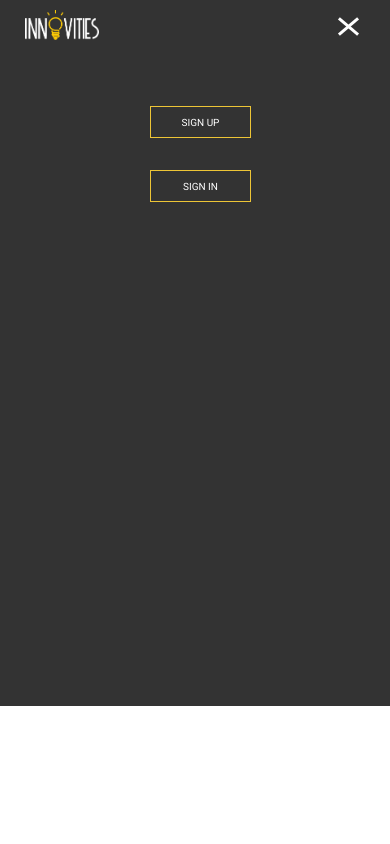
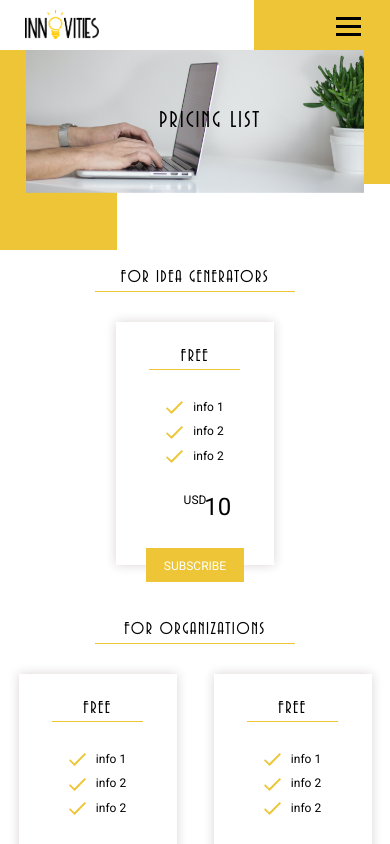
Before and after one commit to grigor-aramyan/generAItor, a React app: page / in a window 390 px wide. Shown: the top 844 px of the page. Built offline with nearby package versions, Linux system fonts and the light colour scheme.

Commit message:
added responsive Pricing page

```diff
--- a/public/css/styles.css
+++ b/public/css/styles.css
@@ -37,6 +37,7 @@
   position: absolute;
   width: 1440px;
   height: 706px;
+  z-index: 1000;
 }
 .header-wrapper {
   height: 72px;
@@ -437,119 +438,75 @@
 }
 
 /* Pricing page start */
-.pricing-header-wrapper {
+.pricing-rectangle {
+  background-image: url(../images/pricing_rectangle.png);
+  background-position: top right;
+  background-repeat: no-repeat;
+  background-size: 35.4%;
+  /* padding: 0!important; */
+}
+.image_content_pricing {
   position: relative;
-  z-index: 100;
-}
-.pricing-rectangle {
-  position: absolute;
-  width: 506px;
-  height: 682px;
-  left: 0px;
-  top: 125px;
-  background: #edc536;
-}
-.pricing-rectangle2 {
-  position: absolute;
-  width: 506px;
-  height: 681px;
-  right: 0px;
-  z-index: 1;
-  background: #edc536;
-}
-
-.pricing-image-wrapper {
-  position: absolute;
-  width: 1319px;
-  height: 557px;
-  /* left: 60px; */
-  margin-left: 60px;
-  top: 125px;
-  z-index: 10;
-}
-
-.pricing-image-title {
-  font-family: Avenida Std;
-  font-style: normal;
-  font-weight: normal;
-  font-size: 48px;
-  line-height: 28px;
-  text-align: center;
-  letter-spacing: 0.08em;
-  white-space: nowrap;
-  color: #000000;
-}
-.pricing-image-title-wrapper {
-  position: relative;
-  height: 28px;
-  top: 290px;
-  left: -43%;
-  z-index: 150;
-  text-align: center;
-}
-
-.pricing-idea-wrapper {
-  /* width: 294px;
-  height: 21px; */
-  position: absolute;
-  top: 345px;
-  text-align: center;
-}
-
+  margin: 0 auto;
+  margin-top: 126px;
+  margin-bottom: 240px;
+  text-align: center;
+}
+.image_content_pricing .image_content-prc {
+  width: 94%;
+
+}
+.pricing-bg {
+    position: absolute;
+    left: -8%;
+    top: 0;
+    z-index: -10;
+    width: 38%!important;
+
+}
+.pricing-idea-wrapper,
+.pricing-org-wrapper {
+  text-align: center;
+}
 .pricing-idea-text {
-  font-family: Avenida Std;
-  font-style: normal;
+  width: 550px;
+  font-family: "Avenida Std", serif;
   font-weight: normal;
   font-size: 36px;
   line-height: 21px;
   letter-spacing: 0.08em;
-
-  color: #000000;
-}
-
-.pricing-idea-line {
-  width: 550px;
-  height: 0px;
-  margin-top: 30px;
-  border: 1px solid #edc536;
-}
-
+  color: #000000;
+  margin: 0 auto;
+  padding-bottom: 30px;
+  border-bottom: 1px solid #edc536;
+}
+.org-wrapper {
+  display: flex;
+  justify-content: space-around;
+}
 .pricing-center-rectangle {
-  position: absolute;
   width: 308px;
   height: 492px;
-  margin: 100px auto;
-  top: 435px;
+  margin: 0 auto;
+  margin-top: 60px;
   background: #ffffff;
-  box-shadow: 0px 0px 10px rgba(0, 0, 0, 0.2);
+  box-shadow: 0px 0px 10px rgba(70, 36, 36, 0.2);
 }
 .pricing-free {
-  position: absolute;
-  width: 36px;
-  height: 14px;
-  left: 146px;
-  top: 60px;
   font-family: Avenida Std;
   font-style: normal;
   font-weight: normal;
   font-size: 24px;
   line-height: 14px;
+  text-transform: uppercase;
   letter-spacing: 0.08em;
-
-  color: #000000;
-}
-.pricing-center-free-line {
-  position: relative;
-  top: 85px;
-  left: 95px;
+  color: #000000;
+  padding: 60px 0 10px;
+  margin: 0 auto;
+  text-align: center;
   width: 131px;
-  height: 0px;
-  margin-bottom: 100px;
-  /* left: 98px; */
-  border: 1px solid #edc536;
-  background: url(../images/free-Line.png);
-}
-
+  border-bottom: 1px solid #edc536;
+}
 .pricing-list-item {
   font-family: Roboto;
   font-style: normal;
@@ -558,14 +515,19 @@
   line-height: 21px;
   list-style: none;
   color: #000000;
-  margin: 30px;
+  margin-bottom: 30px;
+}
+.pricing-list-item > img {
+  margin-right: 10px;
 }
 .pricing-list-wrapper {
-  margin-top: 168px;
+  margin-top: 84px;
 }
 .pricing-price {
   display: flex;
-  margin-left: 126px;
+  justify-content: center;
+  margin-top: 60px;
+  position: relative;
 }
 .pricing-price-usd {
   font-family: Roboto;
@@ -581,177 +543,43 @@
   font-weight: normal;
   font-size: 36px;
   line-height: 42px;
-
-  color: #000000;
+  color: #000000;
+  position: absolute;
+  top: -6px;
+  right: 32%;
 }
 .pricing-subscribe-btn {
   background: #edc536;
   width: 137px;
   height: 50px;
-  margin: 100px auto;
+  margin: 0 auto;
+  margin-top: 91px;
+  display: flex;
+  align-items: center;
+  justify-content: center;
 }
 .pricing-btn-text {
   font-family: Roboto;
   font-style: normal;
   font-weight: normal;
   font-size: 18px;
-  line-height: 50px;
-  text-align: center;
-  text-transform: uppercase;
-
-  color: #ffffff;
-}
-.pricing-btn-text:hover {
-  text-decoration: none;
-  color: #ffffff;
-}
-
-.pricing-organization-wrapper {
-  position: absolute;
-  width: 283px;
-  height: 21px;
-  top: 1200px;
-  margin: 120px auto;
-  text-align: center;
-}
-
-.pricing-organization-title {
-  font-family: Avenida Std;
-  font-style: normal;
-  font-weight: normal;
-  font-size: 36px;
   line-height: 21px;
   text-align: center;
-  letter-spacing: 0.08em;
-  margin: 0 auto;
-
-  color: #000000;
-}
-
-.pricing-org-line {
-  position: absolute;
-  top: 1360px;
-  width: 550px;
-  height: 0px;
-  border: 1px solid #edc536;
-  background: url(../images/pricing-line.png);
-}
-
-.pricing-org-rectangle {
-  width: 308px;
-  /* height: 492px; */
-  position: relative;
-  background: #ffffff;
-  box-shadow: 0px 0px 10px rgba(0, 0, 0, 0.2);
-}
-
-.pricing-org-free-title {
-  width: 36px;
-  height: 14px;
-  position: relative;
-  top: 60px;
-  left: 136px;
-  /* margin-top: 60px; */
-  font-family: Avenida Std;
-  font-style: normal;
-  font-weight: normal;
-  font-size: 24px;
-  line-height: 14px;
-  letter-spacing: 0.08em;
-
-  color: #000000;
-}
-.pricing-org-free-line {
-  width: 131px;
-  height: 0px;
-  position: relative;
-  top: 67px;
-  left: 89px;
-  border: 1px solid #edc536;
-  background: url(../images/free-Line.png);
-}
-.pricing-org-rect-wrapper {
-  position: absolute;
-  display: flex;
-  top: 1460px;
-  margin-bottom: 200px;
-}
-.pricing-org-list-wrapper {
-  position: relative;
-  width: 248px;
-  /* border: 1px solid red; */
-  top: 138px;
-  left: 30px;
-}
-.pricing-org-list-item {
-  font-family: Roboto;
-  font-style: normal;
-  font-weight: normal;
-  font-size: 18px;
-  line-height: 21px;
-  list-style: none;
-  color: #000000;
-  margin: 30px;
-  list-style-type: none;
-}
-
-.pricing-price-org {
-  width: 56px;
-  height: 42px;
-  display: flex;
-  margin-top: 191px;
-  position: relative;
-  /* top: 151px; */
-  left: 126px;
-  margin-bottom: 74px;
-}
-
-.pricing-org-subscribe-btn {
-  width: 137px;
-  height: 50px;
-  background: #edc536;
-  position: relative;
-  top: 25px;
-  left: 85px;
-  text-align: center;
-}
-.pricing-price-usd-org {
-  font-size: 18px;
-  line-height: 21px;
-}
-.pricing-price-num-org {
-  font-size: 36px;
-  line-height: 42px;
-}
-.pricing-org-btn-text {
-  font-family: Roboto;
-  font-style: normal;
-  font-weight: normal;
-  font-size: 18px;
-  line-height: 50px;
-  /* text-align: center; */
   text-transform: uppercase;
   color: #ffffff;
 }
-
-.pricing-org-btn-text:hover {
+.pricing-subscribe-btn:hover {
+  background-color: #ffffff;
+  border: 1px solid #000000;
+  transition: all .3s;
+}
+.pricing-subscribe-btn:hover .pricing-btn-text {
   text-decoration: none;
-  color: #ffffff;
-}
-
-.pricing-image {
-  position: absolute;
-  width: 1319px;
-  height: 557px;
-  left: 60px;
-  top: 125px;
-}
-
-.pricing-footer-wrapper {
-  position: relative;
-  top: 2200px;
-}
-
+  color: #000000;
+}
+.for_ideas, .for_org {
+  margin-bottom: 120px;
+}
 /* Pricing Page end */
 
 /* Get in touch component styles */
@@ -2681,7 +2509,11 @@
 }
 
 /* ========= MEDIA ========== */
-
+@media screen and (max-width: 1330px) and (min-width: 900px) {
+  .pricing-price-num {
+    right: 30%;
+  }
+}
 @media screen and (max-width: 767px) {
   .header-logo-wrapper {
     width: 150px;
@@ -3083,4 +2915,71 @@
   align-items: center;
   flex-direction: column;
 }
-}
+
+/* **** PRICING RESPONSIVE */
+/* Pricing page start */
+.pricing-rectangle { /* ++ */
+  background-size: 35%;
+}
+.image_content_pricing {
+  margin-top: 50px;
+  margin-bottom: 80px;
+}
+.image_content_pricing img {
+  width: 94%;
+
+}
+.pricing-idea-text {
+  width: 200px;
+  font-size: 18px;
+  line-height: 8px;
+  padding-bottom: 10px;
+}
+.pricing-center-rectangle {
+  width: 158px;
+  height: 243px;
+  margin-top: 30px;
+}
+.pricing-free {
+  font-size: 18px;
+  line-height: 8px;
+  width: 91px;
+  padding: 30px 0 9px;
+}
+.pricing-list-item {
+  font-size: 12px;
+  line-height: 14px;
+  margin-bottom: 10px;
+}
+
+.pricing-list-wrapper {
+  margin-top: 30px;
+}
+.pricing-price {
+  margin-top: 30px;
+}
+.pricing-price-usd {
+  font-size: 12px;
+  line-height: 14px;
+}
+.pricing-price-num {
+  font-size: 24px;
+  line-height: 28px;
+  top: 0;
+  right: 27%;
+}
+.pricing-subscribe-btn {
+  background: #edc536;
+  width: 98px;
+  height: 34px;
+  margin-top: 41px;
+}
+.pricing-btn-text {
+  font-size: 12px;
+  line-height: 14px;
+}
+.for_ideas, .for_org {
+  margin-bottom: 60px;
+}
+/* Pricing Page end */
+}
--- a/src/components/Pricing/Pricing.js
+++ b/src/components/Pricing/Pricing.js
@@ -9,41 +9,22 @@ import Footer from '../Footer';
 export default class Pricing extends Component {
   render() {
     return (
-      <div className="container-fluid">
+      <section className="container-fluid pricing-rectangle">
         <div className="row">
-          <div className="col-12">
-            <div className="pricing-header-wrapper">
           <Header />
-            </div>
-          </div>
-        </div>
-        <div className="row">
-          <div className="col-12 d-flex justify-content-between">
-            <div className="pricing-rectangle"></div>
-
-            <div className="col-10 offset-1 col-lg-8 offset-lg-2 div-wrapper d-flex justify-content-center align-items-center pricing-image-wrapper ">
-              <img
-                src="images/pricing_page_image.png"
-                alt=""
-                className="responsive-image"
-              />
-            </div>
-            <div className="pricing-image-title-wrapper">
-              <h1 className="pricing-image-title">PRICING LIST</h1>
-            </div>
-            <div className="pricing-rectangle2"></div>
+          <div className="col-12 image_content_pricing">
+            <img src="images/pricing_page_image.png" className="image_content-prc" alt="About us page" />
+            <div className="inner-title">PRICING LIST</div>
+            <img src="images/pricing_rectangle.png" className="pricing-bg" alt="" />
           </div>
         </div>
 
-        <div className="row">
+        <div className="row for_ideas">
           <div className="col-10 offset-1 col-lg-8 offset-lg-2 div-wrapper d-flex justify-content-center align-items-center">
             <div className="pricing-idea-wrapper text-center">
               <h3 className="pricing-idea-text">FOR IDEA GENERATORS</h3>
-              <div className="pricing-idea-line"></div>
             </div>
           </div>
-        </div>
-        <div className="row">
           <PricingCart
             title="Free"
             lineOne="info 1"
@@ -52,18 +33,13 @@ export default class Pricing extends Component {
             price="10"
           />
         </div>
-        <div className="row">
+        <div className="row for_org">
           <div className="col-10 offset-1 col-lg-8 offset-lg-2 div-wrapper d-flex justify-content-center align-items-center">
-            <div className="pricing-organization-wrapper">
-              <h3 className="pricing-organization-title">FOR ORGANIZATIONS</h3>
-            </div>
-            <div className="pricing-org-line"></div>
+            <div className="pricing-org-wrapper">
+              <h3 className="pricing-idea-text">FOR ORGANIZATIONS</h3>
             </div>
           </div>
 
-        <div className="row">
-          <div className="col-10 offset-1 col-lg-8 offset-lg-2 div-wrapper d-flex justify-content-center align-items-center">
-            <div className="pricing-org-rect-wrapper">
           <PricingCartOrg
             title="Free"
             lineOne="info 1"
@@ -93,16 +69,11 @@ export default class Pricing extends Component {
             price="10"
           />
         </div>
-          </div>
-        </div>
         <div className="row">
-          <div className="col-12">
-            <div className="pricing-footer-wrapper">
           <Footer />
         </div>
-          </div>
-        </div>
-      </div>
+
+      </section>
     );
   }
 }
--- a/src/components/pricing/PricingCart.js
+++ b/src/components/pricing/PricingCart.js
@@ -10,7 +10,6 @@ class PricingCart extends Component {
         <div className="pricing-center-rectangle">
           <div className="text-center">
             <h4 className="pricing-free">{title}</h4>
-            <div className="pricing-center-free-line"></div>
             <div className="pricing-list-wrapper">
               <ul>
                 <li className="pricing-list-item">
--- a/src/components/pricing/PricingCartOrg.js
+++ b/src/components/pricing/PricingCartOrg.js
@@ -6,33 +6,32 @@ class PricingCartOrg extends Component {
     const { title, lineOne, lineTwo, lineThree, price } = this.props;
 
     return (
-      <div className="col-md-3 col-lg-3">
-        <div className="pricing-org-rectangle">
-          <h1 className="pricing-org-free-title">{title}</h1>
-          <div className="pricing-org-free-line"></div>
-          <div className="pricing-org-list-wrapper text-center">
+      <div className="col-6 col-md-4 col-lg-3 col-sm-6 d-flex justify-content-around">
+        <div className="pricing-center-rectangle">
+          <h4 className="pricing-free">{title}</h4>
+          <div className="pricing-list-wrapper text-center">
             <ul>
-              <li className="pricing-org-list-item">
+              <li className="pricing-list-item">
                 <img src="images/vector.png" alt="Vektor" />
                 {lineOne}
               </li>
-              <li className="pricing-org-list-item">
+              <li className="pricing-list-item">
                 <img src="images/vector.png" alt="Vektor" />
                 {lineTwo}
               </li>
-              <li className="pricing-org-list-item">
+              <li className="pricing-list-item">
                 <img src="images/vector.png" alt="Vektor" />
                 {lineThree}
               </li>
             </ul>
           </div>
-          <div className="pricing-price-org">
-            <span className="pricing-price-usd-org">USD</span>
-            <span className="pricing-price-num-org">{price}</span>
+          <div className="pricing-price">
+            <span className="pricing-price-usd">USD</span>
+            <span className="pricing-price-num">{price}</span>
           </div>
-          <div className="pricing-org-subscribe-btn">
+          <div className="pricing-subscribe-btn">
             <div>
-              <a className="pricing-org-btn-text" href="#">
+              <a className="pricing-btn-text" href="#">
                 subscribe
               </a>
             </div>
--- a/src/index.js
+++ b/src/index.js
@@ -34,7 +34,7 @@ ReactDOM.render(
     <Router>
       <Route path='/'>
         <Switch>
-          <Route exact path='/' component={ProfileClick} />
+          <Route exact path='/' component={Pricing} />
           <Route path='/signin' component={SignInPage} />
 
           <Route path='/profiles/me/i' component={UserProfile} />
```
Also changed, not shown: public/images/pricing_rectangle.png (added). Lines whose indentation alone changed are shown as unchanged.
